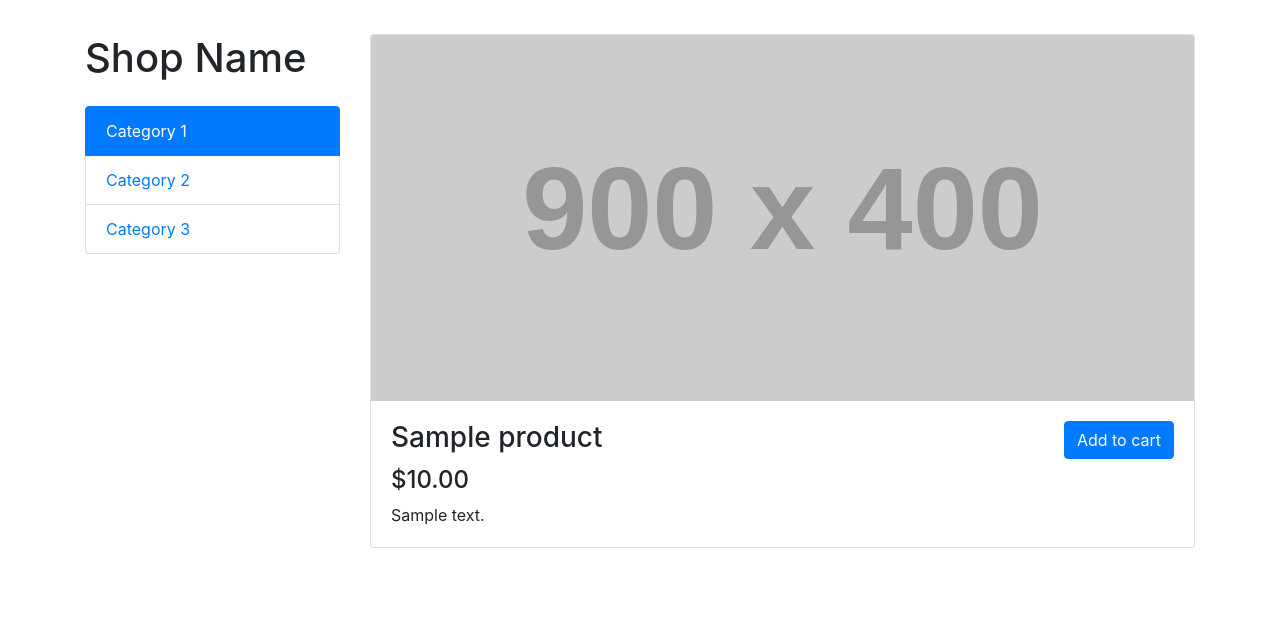
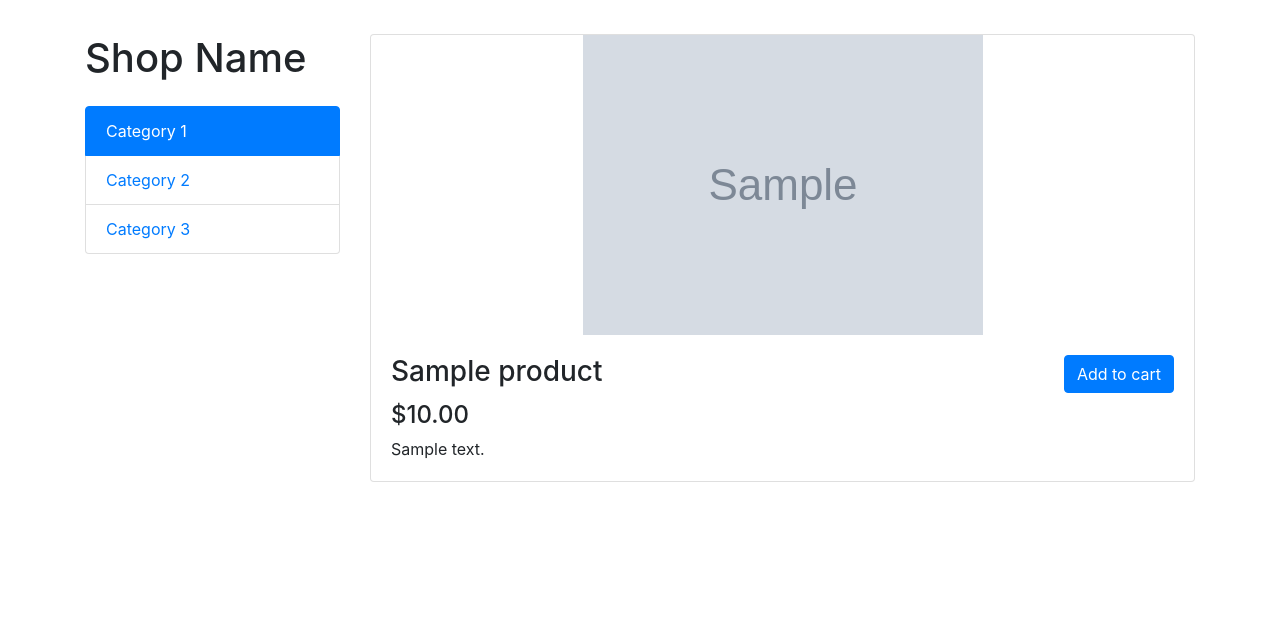
Before and after one commit to patni1992/django-ecommerce, a Django app: a page that uses shop/templates/shop/product_item.html in a window 1280 px wide. Shown: the part 56-697 px from the top of the page. Run offline with Django 3.2, Linux system fonts and the light colour scheme; tables that the repository leaves empty hold one stand-in row (values such as "Sample post"); grey boxes marked "Sample" are stand-in pictures; grey boxes labelled with a size stand in for pictures from a placeholder-image service; some libraries are stand-ins or nearby versions.

Commit message:
add image for product item

```diff
--- a/shop/templates/shop/product_item.html
+++ b/shop/templates/shop/product_item.html
@@ -1,12 +1,8 @@
 
 {% extends "shop/base.html" %}
-<!-- Page Content -->
 {% block content %}
-    <!-- Page Content -->
     <div class="container">
-
       <div class="row">
-
         <div class="col-lg-3">
           <h1 class="my-4">Shop Name</h1>
           <div class="list-group">
@@ -17,7 +13,9 @@
         </div>
         <div class="col-lg-9">
           <div class="card mt-4">
-            <img class="card-img-top img-fluid" src="http://placehold.it/900x400" alt="">
+            <div class="text-center">
+                <img  style="max-height: 400px" src="{{ product.main_image.url }}" alt="">
+            </div>
             <div class="card-body">
               <div class="row">
                   <h3 class="col-lg-6 card-title">
@@ -33,9 +31,6 @@
             </div>
           </div>
         </div>
-
       </div>
-
     </div>
-    <!-- /.container -->
 {% endblock %}
```
